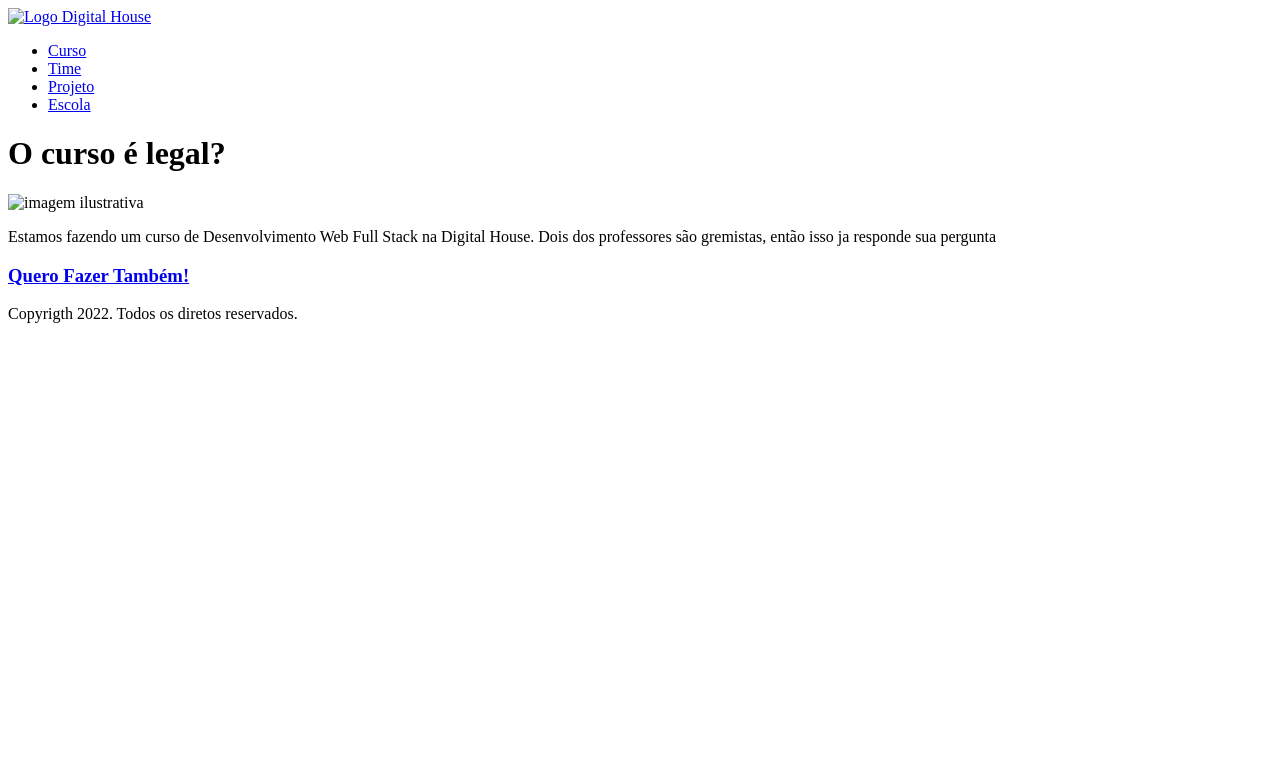
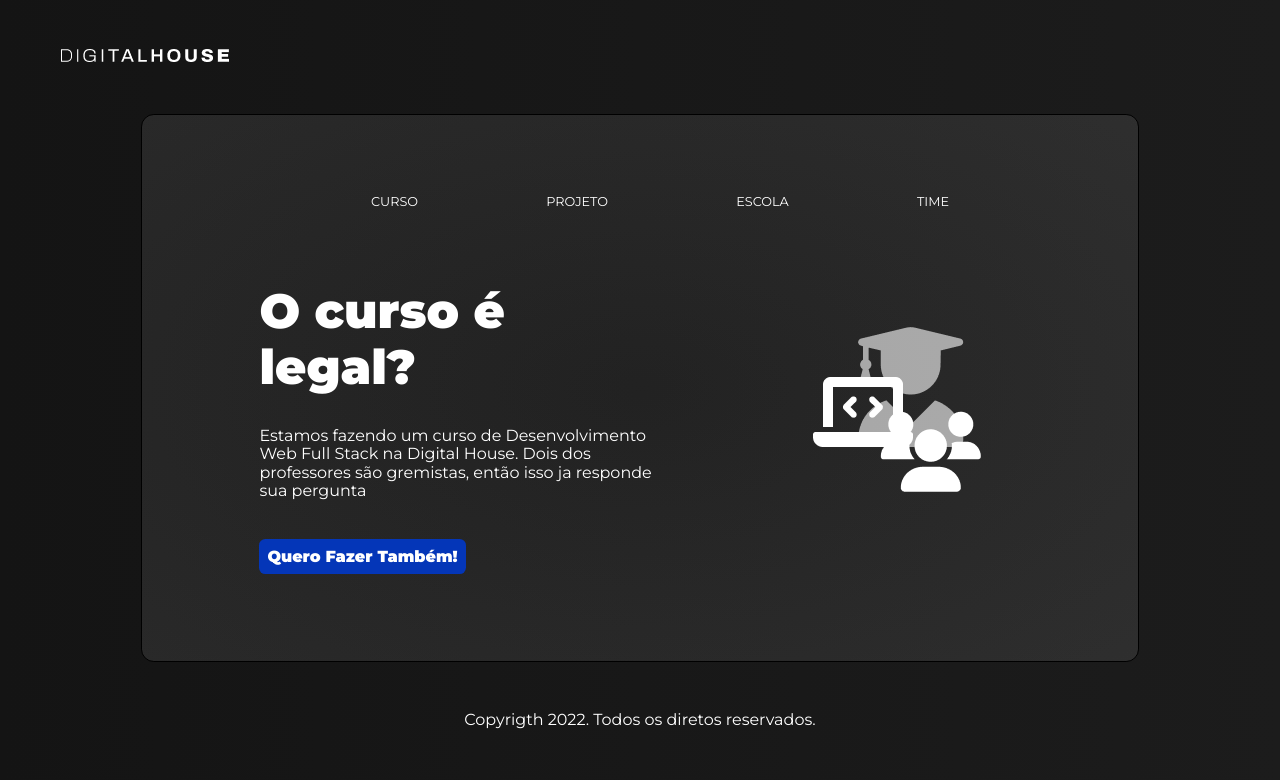
Before and after one commit to Paulo2910/exercise-frontend, a website: page Curso.html in a window 1280 px wide. Drawn offline with nearby package versions, Linux system fonts and the light colour scheme.

Commit message:
conclusao

```diff
--- a/Curso.html
+++ b/Curso.html
@@ -1,35 +1,54 @@
 <!DOCTYPE html>
 <html lang="pt-BR">
+
 <head>
     <meta charset="UTF-8">
     <meta http-equiv="X-UA-Compatible" content="IE=edge">
     <meta name="viewport" content="width=device-width, initial-scale=1.0">
-    <title>Projeto teste de HTML Digital House</title>
+    <style type = "text-css">
+    </style>
+    <link rel="stylesheet" type = 'text/css' href="styles.css">
+    <title>DH - Paulo Vieira</title>
 </head>
-<header>
-    <a href="https://www.digitalhouse.com/br"> <img src = '/projeto teste/imagens/b77e938f-327d-4fb4-aac3-1e4194b8fceb_DigitalHouse_Logo_Black.avif' alt = 'Logo Digital House'></a>
-</header>
+
 <body>
-    <section>
-        <nav>
-            <ul>
-                <li><a href = "D:\Area de Trabalho\Programação\Aulas\Projeto teste\Curso.html">Curso</a></a></li>
-                <li><a href = "D:\Area de Trabalho\Programação\Aulas\Projeto teste\Time.html">Time</a></li>
-                <li><a href = "D:\Area de Trabalho\Programação\Aulas\Projeto teste\Projeto.html">Projeto</a></li>
-                <li><a href = "D:\Area de Trabalho\Programação\Aulas\Projeto teste\Escola.html">Escola</a></li>
-            </ul>
-        </nav>
+
+    <header class = "logotipo">
+        <a href="https://www.digitalhouse.com/br">
+            <img src = './imagens/dh-logo.png' alt = 'Logo Digital House'>
+        </a>
+    </header>
+
+    <section >
+
+        <header>
+            <nav>
+                <ul>
+                <li><a href = ".\curso.html">Curso</a></a></li>
+                <li><a href = ".\projeto.html">Projeto</a></li>
+                <li><a href = ".\escola.html">Escola</a></li>
+                <li><a href = ".\time.html">Time</a></li>
+                </ul>
+            </nav>
+        </header>
+
+        <main>
+                <article>
+                    <h1>O curso é legal?</h1>
+                    <p class = 'apresentacao'> Estamos fazendo um curso de Desenvolvimento Web Full Stack na Digital House. Dois dos professores são gremistas, então isso ja responde sua pergunta</p>
+                    <a class = 'botao' href = "https://www.digitalhouse.com/br">Quero Fazer Também!</a>
+                </article>
+
+                <figure>
+                    <img src="./imagens/course.png" alt="imagem ilustrativa">
+                </figure>
+        </main>
     </section>
-    <main>
-        <h1>O curso é legal?</h1> <img src="/projeto teste/imagens/CURSOS.png" alt="imagem ilustrativa">
 
-        <p> Estamos fazendo um curso de Desenvolvimento Web Full Stack na Digital House. Dois dos professores são gremistas, então isso ja responde sua pergunta</p>
 
-        <h3><a href = "https://www.digitalhouse.com/br">Quero Fazer Também!</a></h3>
-    </main>
+    <footer>
+     <span>Copyrigth 2022. Todos os diretos reservados.</span>
+    </footer>
+</body>
 
-</body>
-<footer>
-    <p  text-aling = 'center'>Copyrigth 2022. Todos os diretos reservados.</p>
-</footer>
 </html>
--- /dev/null
+++ b/styles.css
@@ -0,0 +1,161 @@
+/* dependencias e inclusões, nesse caso normalização e fonte*/
+@import url('https://yarnpkg.com/en/package/normalize.css'); /*folha de normalização de estilo*/
+@import url('https://fonts.googleapis.com/css2?family=Montserrat:ital,wght@0,400;0,500;0,900;1,700&display=swap'); /*importando font*/
+
+/*Variaveis, coisas que vamos usar constantemente no codigo*/
+
+/*o root é o elemento mais alto do html e pode manipular algumas janelas coisas que a tag html não pode
+o que esta inserido aqui pode ser acessado por todos os elementos do codigo*/
+
+/*para declarar variavel em CSS insira '--' e depois o nome da variavel*/
+:root{
+--size_xl: 3rem; /*tamanho padrão, são multiplos que definem os maiores e menores tamanhos*/
+--size_lg: 2rem;
+--size_md: 1rem;
+--size_sm: .8rem;
+--size_xs: .4rem;
+
+--bg_primary__main: #141414; /*cores de fundo*/
+--bg_primary__alt: #1c1c1c;
+--bg_secondary__main: rgba(217,217,217, .1);
+--bg_secondary__alt:  rgba(217,217,217, .05);
+--fg_primary:#fff;
+--_hightlight: #0436b8;
+
+--font_main: "Montserrat";
+
+--black:900; /*fontes*/
+--bold:700;
+--regular:500;
+--thin: 400;
+
+}
+
+/*cores */
+
+body{
+    background-image: linear-gradient( /*aqui e para criar um degrade usando duas cores que armazenei em cima*/
+        90deg, /*aqui e a inclinação em graus, deg e de degree*/
+        var(--bg_primary__main),
+        var(--bg_primary__alt)
+    );
+}
+
+a, h1, p, footer{
+    color: var(--fg_primary);
+}
+
+section{
+    background-image: radial-gradient(
+        var(--bg_secondary__alt),
+        var(--bg_secondary__main)
+    );
+    border: var(--bg_secondary__main);
+}
+
+/*Tipografia*/
+a, h1, p, footer{
+    font-family: var(--font_main);
+    text-decoration: none;
+}
+
+header nav ul li a{
+    text-transform: uppercase; /*altera o tipo entre maiusculo e minisculo por exemplo*/
+    font-weight: var(--thin); /*tipo*/
+    font-size: var(--size_sm);
+}
+
+header nav li:hover a{ /* hover e para quando o mause esta em cima dele*/
+    font-weight: var(--black);/*peso da font*/
+}
+
+h1{
+    font-size: var(--size_xl);
+    font-weight: var(--bold);
+}
+
+.botao{
+        font-size: var(--size_md);/*tamaho da letra*/
+        font-weight: var(--bold);/*font*/
+        background-color: var(--_hightlight); /*cor*/
+}
+
+p{
+    font-size: var(--size_md);
+    font-weight: var(--thin);
+    margin-bottom: var(--size_xl);
+}
+
+footer{
+    font-size: var(--size_md);
+    font-weight: var(--thin);
+}
+
+/*estilos ou decorações*/
+
+section{
+    border-radius: var(--size_sm); /*borda arredondada e a cor dela*/
+    border: 1px solid;
+}
+
+nav ul{
+    list-style-type: none;
+}
+
+li{
+    display: inline-block;
+}
+
+.botao{
+    border-radius: var(--size_xs);
+    text-align: center;
+    padding: 8px;
+    margin-top: 8px;
+}
+
+footer{
+    text-align: center;
+}
+
+
+/*Layout Espaçamentos*/
+
+body > *{/*esse > * diz que o que for definido aqui afetara tudo que esta imediadamente dentro do body*/
+    padding: var(--size_xl);
+}
+
+body > * > *{/*afeta todos os netos de body*/
+    padding:var(--size_sm)
+}
+
+section{
+    margin: var(--size_md)
+}
+
+figure{
+    display: flex;
+    align-self: center;
+}
+
+
+/*Grade*/
+
+nav ul {
+display: flex;
+justify-content: space-evenly;
+}
+
+main {
+    display: flex;
+    justify-content: space-around; /*defini a alocação dos itens dentro de main*/
+}
+
+section{
+    max-width: 900px; /*essa parte e para levar ao meio o conteudo principal e limmitar o tamanho*/
+    margin: 0 auto;
+    height: 450px;
+}
+
+article{
+    max-width: 400px;
+}
```
Also changed, not shown: Escola.html (+54 -0 lines), Projeto.html (+54 -0 lines), Time.html (+54 -0 lines), imagens/CURSOS.png (deleted), imagens/Escola.png (deleted), imagens/Projeto.png (deleted), imagens/Time.png (deleted), imagens/b77e938f-327d-4fb4-aac3-1e4194b8fceb_DigitalHouse_Logo_Black.avif (deleted), imagens/course.png (added), imagens/dh-logo.png (added), imagens/project.png (added), imagens/school.png (added), imagens/team.png (added).
